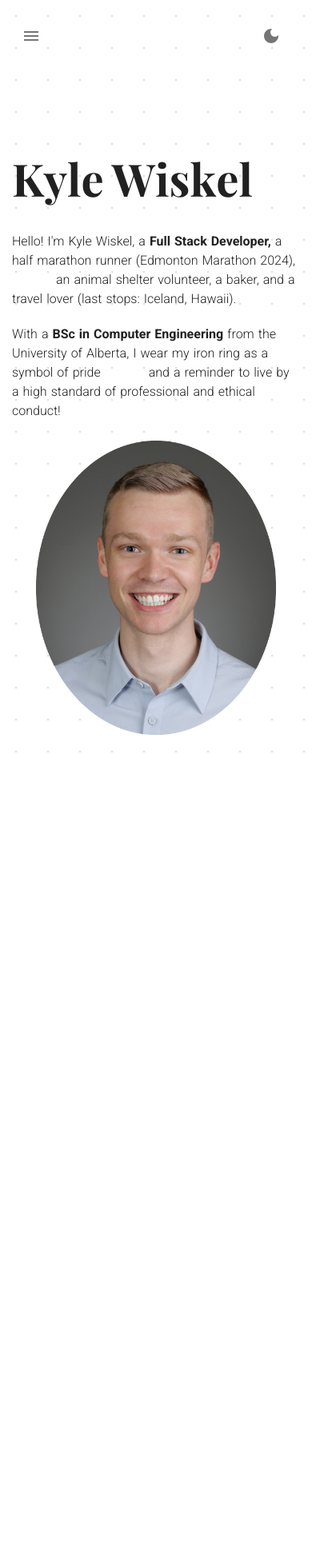
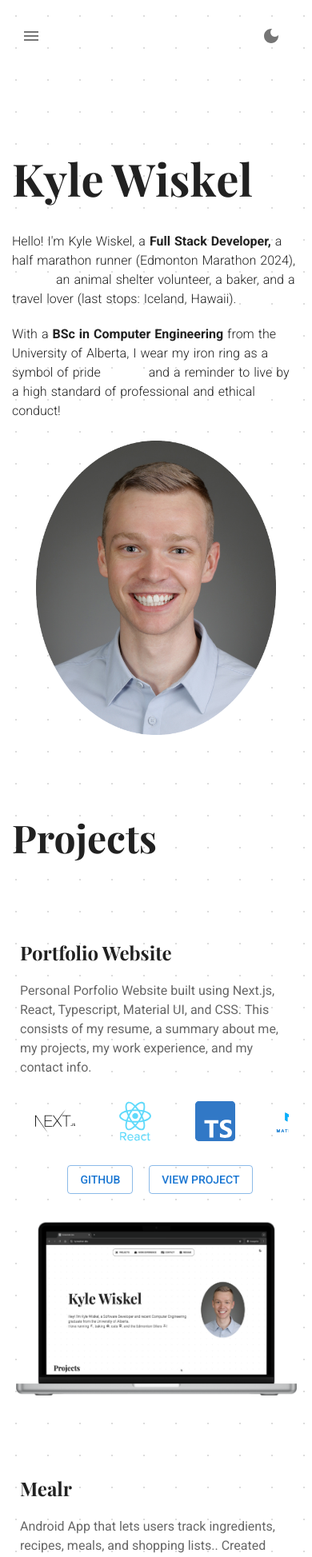
Before and after one commit to kwiskel/kylewiskel.dev, a Next.js app: page / in a window 390 px wide. Shown: the top 1947 px of the page at 80% size. Before the commit the page ends 969 px from the top, so only its background shows below. Built offline with nearby package versions, Linux system fonts and the light colour scheme.

Commit message:
Update showMore based on media query

```diff
--- a/app/page.tsx
+++ b/app/page.tsx
@@ -1,11 +1,11 @@
 'use client';
-import { Box, Collapse, Fade, useTheme } from '@mui/material';
+import { Box, Collapse, Fade, useMediaQuery, useTheme } from '@mui/material';
 import NavigationBar from './ui/NavigationBar';
 import TitleSection from './ui/TitleSection';
 import ProjectsSection from './ui/ProjectsSection';
 import ContactSection from './ui/ContactSection';
 import WorkSection from './ui/WorkSection';
-import { useRef, useState } from 'react';
+import { useEffect, useRef, useState } from 'react';
 import { ExpandMore } from '@mui/icons-material';
 
 export default function Page() {
@@ -23,6 +23,11 @@ export default function Page() {
       setShowMore(true);
     }
   };
+
+  const isLargerThanMd = useMediaQuery(theme.breakpoints.up('md'));
+  useEffect(() => {
+    setShowMore(!isLargerThanMd);
+  }, [isLargerThanMd]);
 
   return (
     <>
```
